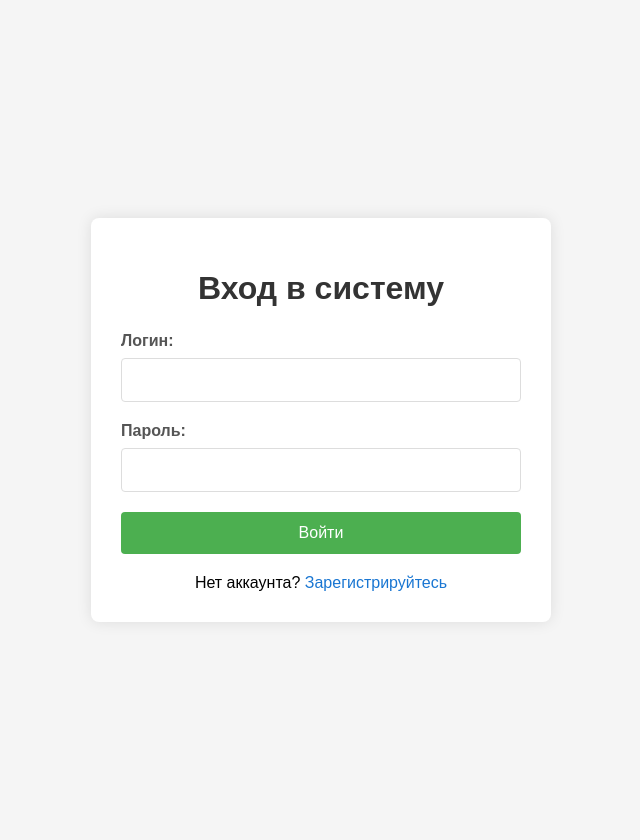
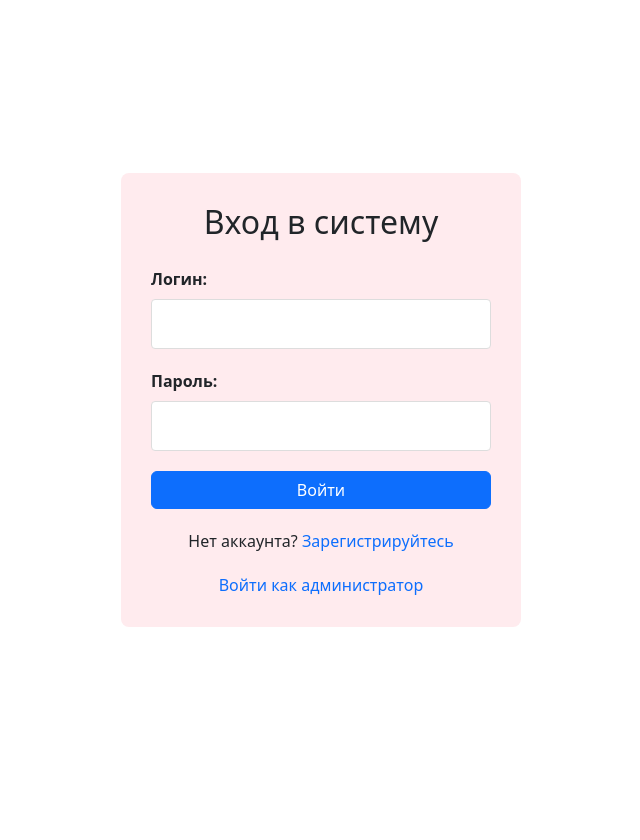
Before and after one commit to iriina-rin/s0196043.github.io, a PHP site: the page made by 6бэк/login.php in a window 1280 px wide. Shown: the whole page, without its empty margins (319-959 px from the left). After the commit the page ends 627 px from the top, so only its background shows below. Run offline with PHP 8.4, Linux system fonts and the light colour scheme.

Commit message:
Update login.php

```diff
--- a/6бэк/login.php
+++ b/6бэк/login.php
@@ -8,7 +8,7 @@
 }
 
 // Подключение к БД
-$db = new PDO("mysql:host=localhost;dbname=u82815", 'u82815', '3583398', [
+$db = new PDO("mysql:host=localhost;dbname=u82389", 'u82389', '3736104', [
     PDO::ATTR_ERRMODE => PDO::ERRMODE_EXCEPTION
 ]);
 
@@ -20,7 +20,7 @@
     $password = trim($_POST['password']);
 
     // Отладочная информация
-    $debug_info .= "Попытка входа: login='$login', password='$password'\n";
+    $debug_info .= "Попытка входа: login='$login'\n";
 
     try {
         // Ищем пользователя в БД
@@ -36,18 +36,15 @@
             // Проверяем пароль
             if (password_verify($password, $user['password_hash'])) {
                 $_SESSION['user_id'] = $user['id'];
-                $debug_info .= "Пароль верный, авторизация успешна\n";
+                $debug_info .= "Авторизация прошла успешно\n";
 
                 // Перенаправляем после успешного входа
                 header('Location: index.php');
                 exit();
             } else {
-                $debug_info .= "Ошибка: пароль не совпадает\n";
-                $error = 'Неверный пароль';
+                $debug_info .= "Ошибка: неверные учетные данные\n";
+                $error = 'Неверный логин или пароль';
             }
-        } else {
-            $debug_info .= "Ошибка: пользователь не найден\n";
-            $error = 'Пользователь с таким логином не существует';
         }
     } catch (PDOException $e) {
         $error = 'Ошибка базы данных';
@@ -64,11 +61,10 @@
 <head>
     <meta charset="UTF-8">
     <meta name="viewport" content="width=device-width, initial-scale=1.0">
+<link href="https://cdn.jsdelivr.net/npm/bootstrap@5.3.8/dist/css/bootstrap.min.css" rel="stylesheet" integrity="sha384-sRIl4kxILFvY47J16cr9ZwB07vP4J8+LH7qKQnuqkuIAvNWLzeN8tE5YBujZqJLB" crossorigin="anonymous">
     <title>Вход в систему</title>
     <style>
         body {
-            font-family: Arial, sans-serif;
-            background-color: #f5f5f5;
             margin: 0;
             padding: 20px;
             display: flex;
@@ -77,17 +73,15 @@
             height: 100vh;
         }
         .login-container {
-            background: white;
+            background-color: #FFEBEE;
             padding: 30px;
             border-radius: 8px;
-            box-shadow: 0 0 15px rgba(0,0,0,0.1);
             width: 100%;
             max-width: 400px;
         }
-        h1 {
+        h2 {
             text-align: center;
             margin-bottom: 25px;
-            color: #333;
         }
         .form-group {
             margin-bottom: 20px;
@@ -96,7 +90,6 @@
             display: block;
             margin-bottom: 8px;
             font-weight: bold;
-            color: #555;
         }
         input[type="text"],
         input[type="password"] {
@@ -109,24 +102,13 @@
         }
         button {
             width: 100%;
-            padding: 12px;
-            background-color: #4CAF50;
-            color: white;
-            border: none;
-            border-radius: 4px;
-            font-size: 16px;
-            cursor: pointer;
-            transition: background-color 0.3s;
-        }
-        button:hover {
-            background-color: #45a049;
         }
         .error {
-            color: #d32f2f;
+            border: 2px solid red;
+            border-radius: 4px;
+            color: red;
             margin: 15px 0;
             padding: 10px;
-            background-color: #fce4e4;
-            border-radius: 4px;
             text-align: center;
         }
         .register-link {
@@ -134,7 +116,6 @@
             margin-top: 20px;
         }
         .register-link a {
-            color: #1976d2;
             text-decoration: none;
         }
         .register-link a:hover {
@@ -144,7 +125,7 @@
 </head>
 <body>
     <div class="login-container">
-        <h1>Вход в систему</h1>
+        <h2>Вход в систему</h2>
 
         <?php if ($error): ?>
             <div class="error"><?= htmlspecialchars($error) ?></div>
@@ -161,12 +142,15 @@
                 <input type="password" id="password" name="password" required>
             </div>
 
-            <button type="submit">Войти</button>
+            <button type="submit" class="btn btn-primary">Войти</button>
         </form>
 
         <div class="register-link">
             Нет аккаунта? <a href="register.php">Зарегистрируйтесь</a>
         </div>
+        <div class="register-link">
+            <a href="admin_logout.php">Войти как администратор</a>
+        </div>
     </div>
 </body>
 </html>
```
